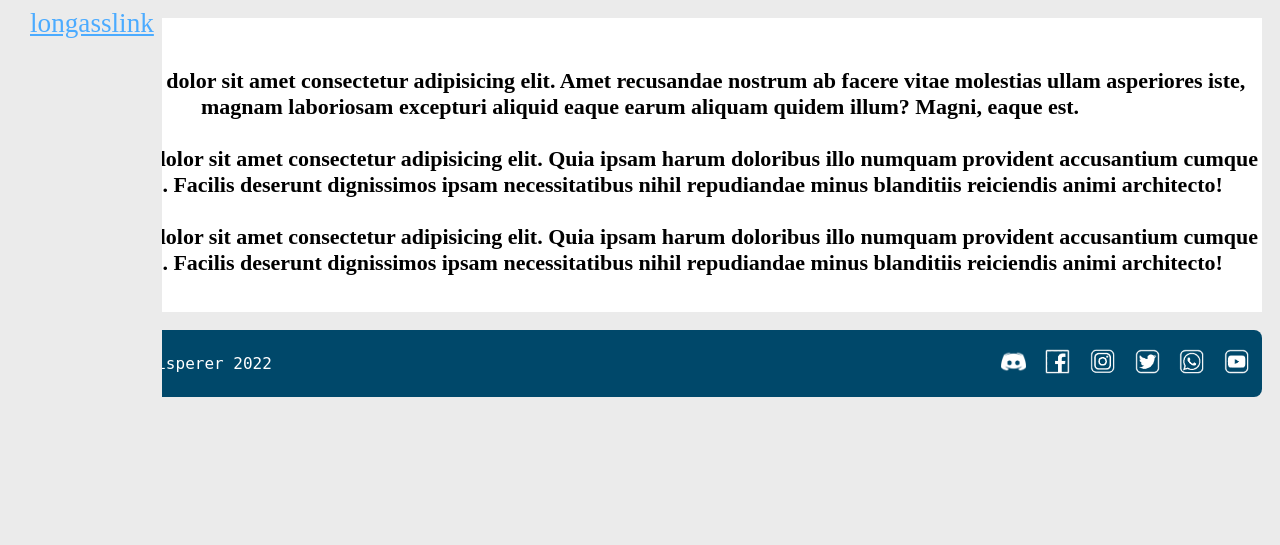
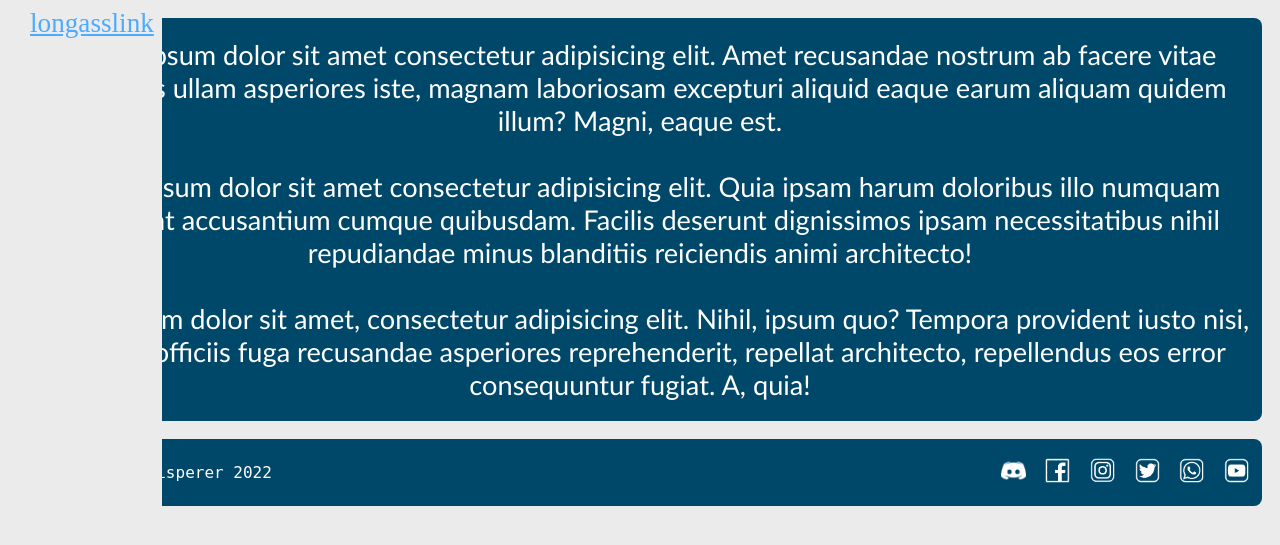
Before and after one commit to darren6996140/cake-whisperer-website, a PHP site: page /index.php in a window 1280 px wide. Shown: the part 154-699 px from the top of the page. Run offline with PHP 8.4, Linux system fonts and the light colour scheme.

Commit message:
small update
changed color scheme
added relevant tags
changed font

```diff
--- a/mainpage.php
+++ b/mainpage.php
@@ -1,13 +1,23 @@
-<html>
+<!DOCTYPE html>
+<html lang="en">
 <head>
+
+<meta charset="UTF-8">
+<meta http-equiv="X-UA-Compatible" content="IE=edge">
+<meta name="viewport" content="width=device-width, initial-scale=1.0">
+
 <style>
-/* Content Main */
-#main{
+
+.main{
 	text-align: center;
-	background-color: white;
-	padding: 50px 0px 10px 0px;
-	font-weight: bold;
-	font-size: 22px;
+	background-color: rgb(0, 72, 106);
+	padding: 20px 10px;
+	font-size: 170%;
+	color: rgb(255, 255, 255);
+	/* font-family: Arial Narrow, Arial, sans-serif; */
+	font-family: Candara, Calibri, Segoe, Segoe UI, Optima, Arial, sans-serif;
+	/* font-family: Geneva, Tahoma, Verdana, sans-serif; */
+	border-radius: 8px;
 }
 
 </style>
@@ -15,14 +25,14 @@
 <body>
 
 
-<div id="main">
+<div class="main">
 
 	<div>Lorem ipsum dolor sit amet consectetur adipisicing elit. Amet recusandae nostrum ab facere vitae molestias ullam asperiores iste, magnam laboriosam excepturi aliquid eaque earum aliquam quidem illum? Magni, eaque est.
 	</div> <br>
 
 	<div>Lorem ipsum dolor sit amet consectetur adipisicing elit. Quia ipsam harum doloribus illo numquam provident accusantium cumque quibusdam. Facilis deserunt dignissimos ipsam necessitatibus nihil repudiandae minus blanditiis reiciendis animi architecto!</div> <br>
 
-	<div>Lorem ipsum dolor sit amet consectetur adipisicing elit. Quia ipsam harum doloribus illo numquam provident accusantium cumque quibusdam. Facilis deserunt dignissimos ipsam necessitatibus nihil repudiandae minus blanditiis reiciendis animi architecto!</div> <br>
+	<div>Lorem ipsum dolor sit amet, consectetur adipisicing elit. Nihil, ipsum quo? Tempora provident iusto nisi, pariatur officiis fuga recusandae asperiores reprehenderit, repellat architecto, repellendus eos error consequuntur fugiat. A, quia!</div>
 </div>
 
 </body>
```
